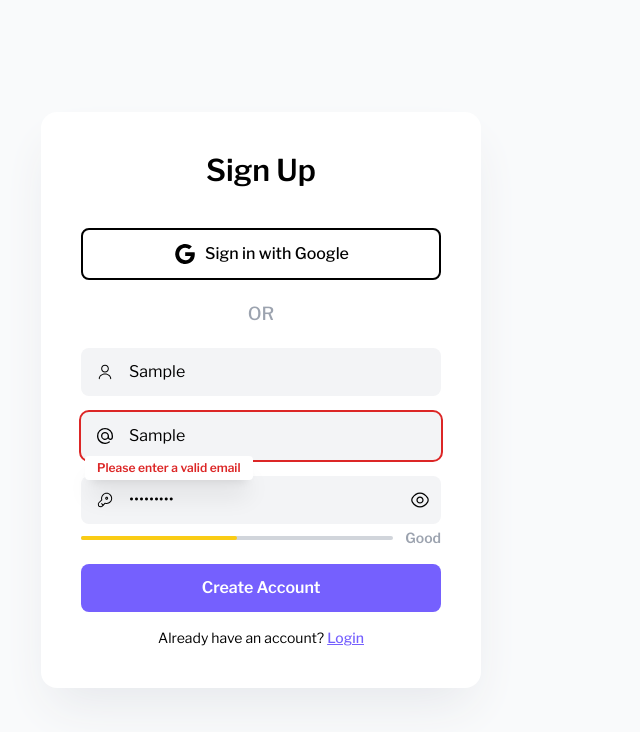
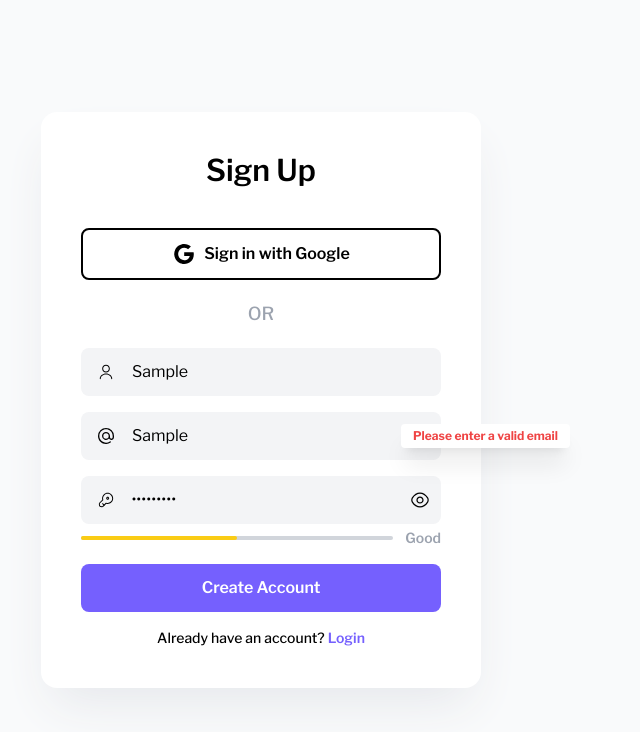
Before and after one commit to arshWebDev/chat-app, a Next.js app: page /sign-up in a window 1280 px wide. Both pictures are taken after typing "Sample", "Sample", "Sample123" into the empty fields and a click on the button "Create Account". Shown: the top 732 px of the page, without its empty margins (379-1019 px from the left). Built offline with nearby package versions, Linux system fonts and the light colour scheme.

Commit message:
fix: issues in sign-up form

```diff
--- a/components/FormInput.js
+++ b/components/FormInput.js
@@ -8,13 +8,13 @@ const FormInput = ({ type, value, setValue, placeholder, form, error }) => {
       return "bg-transparent w-0";
     }
     if (value.length < 6) {
-      return "bg-red-500 w-1/4";
+      return "bg-red-600 w-1/4";
     }
     if (value.length >= 6 && value.length <= 10) {
       return "bg-yellow-400 w-2/4";
     }
     if (value.length > 10 && value.length <= 16) {
-      return "bg-blue-400 w-3/4";
+      return "bg-blue-300 w-3/4";
     }
     if (value.length > 16) {
       return "bg-green-400 w-full";
@@ -23,7 +23,7 @@ const FormInput = ({ type, value, setValue, placeholder, form, error }) => {
 
   const getPasswordStrengthWords = () => {
     if (value.length === 0) {
-      return "No Password";
+      return "Password Strength";
     }
     if (value.length < 6) {
       return "Too weak";
@@ -44,10 +44,10 @@ const FormInput = ({ type, value, setValue, placeholder, form, error }) => {
       className={`relative flex items-center bg-gray-100 rounded-lg ${
         type === "password" && "pr-0"
       } ${
-        error && "outline-2 outline outline-red-600"
+        error && "outline outline-2 outline-red-500 md:outline-none"
       } transition-all duration-300`}
     >
-      <div className="relative w-full pl-12">
+      <div className="relative flex flex-row-reverse items-center pl-2 gap-2 w-full">
         <input
           type={
             passwordVisible ? "text" : type === "password" ? "password" : "text"
@@ -61,7 +61,7 @@ const FormInput = ({ type, value, setValue, placeholder, form, error }) => {
         />
         <label
           htmlFor={type + form}
-          className="input-icon absolute top-1/2 -translate-y-1/2 left-2 grid place-items-center w-8 h-8 rounded transition-all"
+          className="input-icon grid place-items-center w-10 h-8 rounded transition-all"
         >
           {type === "name" && (
             <span className="icon w-4 h-4">
@@ -123,7 +123,7 @@ const FormInput = ({ type, value, setValue, placeholder, form, error }) => {
         <button
           type="button"
           onClick={() => setPasswordVisible(!passwordVisible)}
-          className="grid place-items-center w-12 h-12"
+          className="grid place-items-center w-12 h-12 focus:outline-none"
         >
           <span
             className={`eye-slash relative icon ${
@@ -151,18 +151,18 @@ const FormInput = ({ type, value, setValue, placeholder, form, error }) => {
       )}
 
       <div
-        className={`absolute z-10 -bottom-5 left-1 py-1 px-3 bg-white rounded shadow-xl pointer-events-none transition-all duration-300 ${
+        className={`hidden md:block absolute z-[10000] -bottom-5 md:bottom-auto md:top-1/2 md:-translate-y-1/2 md:left-80 w-max max-w-[200px] py-1 px-3 bg-white rounded shadow-xl pointer-events-none transition-all duration-300 ${
           error ? "opacity-100" : "opacity-0"
         }`}
       >
-        <p className="text-xs text-red-600 font-semibold">{error}</p>
+        <p className="text-xs text-red-500 font-bold">{error}</p>
       </div>
 
       {type === "password" && (
         <div className="absolute -bottom-6 left-0 flex items-center gap-3 w-full">
           <div className="relative w-full h-1 bg-gray-300 rounded-2xl">
             <div
-              className={`absolute z-20 top-0 left-0 h-1 ${checkPasswordStrength()} rounded-2xl transition-all duration-300`}
+              className={`absolute z-[5] top-0 left-0 h-1 ${checkPasswordStrength()} rounded-2xl transition-all duration-300`}
             ></div>
           </div>
           <div className="min-w-max font-semibold text-sm text-gray-400">
--- a/pages/sign-up.js
+++ b/pages/sign-up.js
@@ -41,7 +41,7 @@ const SignUp = () => {
               />
             </svg>
           </span>
-          <span className="font-medium">Sign in with Google</span>
+          <span className="font-semibold">Sign in with Google</span>
         </button>
 
         <span className="block text-lg text-center font-medium text-gray-400 my-5">
@@ -96,10 +96,10 @@ const SignUp = () => {
           </button>
         </form>
 
-        <p className="text-sm text-center mt-4">
+        <p className="text-sm text-center font-medium mt-4">
           Already have an account?{" "}
           <Link href="/login">
-            <a className="font-medium text-primary underline underline-offset-1">
+            <a className="font-semibold text-primary">
               Login
             </a>
           </Link>
--- a/styles/globals.css
+++ b/styles/globals.css
@@ -28,7 +28,7 @@ html {
 }
 
 .input:focus ~ .input-icon {
-  @apply -left-1 -top-1 translate-y-0 bg-gray-50 shadow-lg shadow-gray-300;
+  @apply -translate-x-3.5 -translate-y-3.5 bg-gray-50 shadow-lg shadow-gray-300;
 }
 
 .input:focus ~ .input-placeholder {
```
